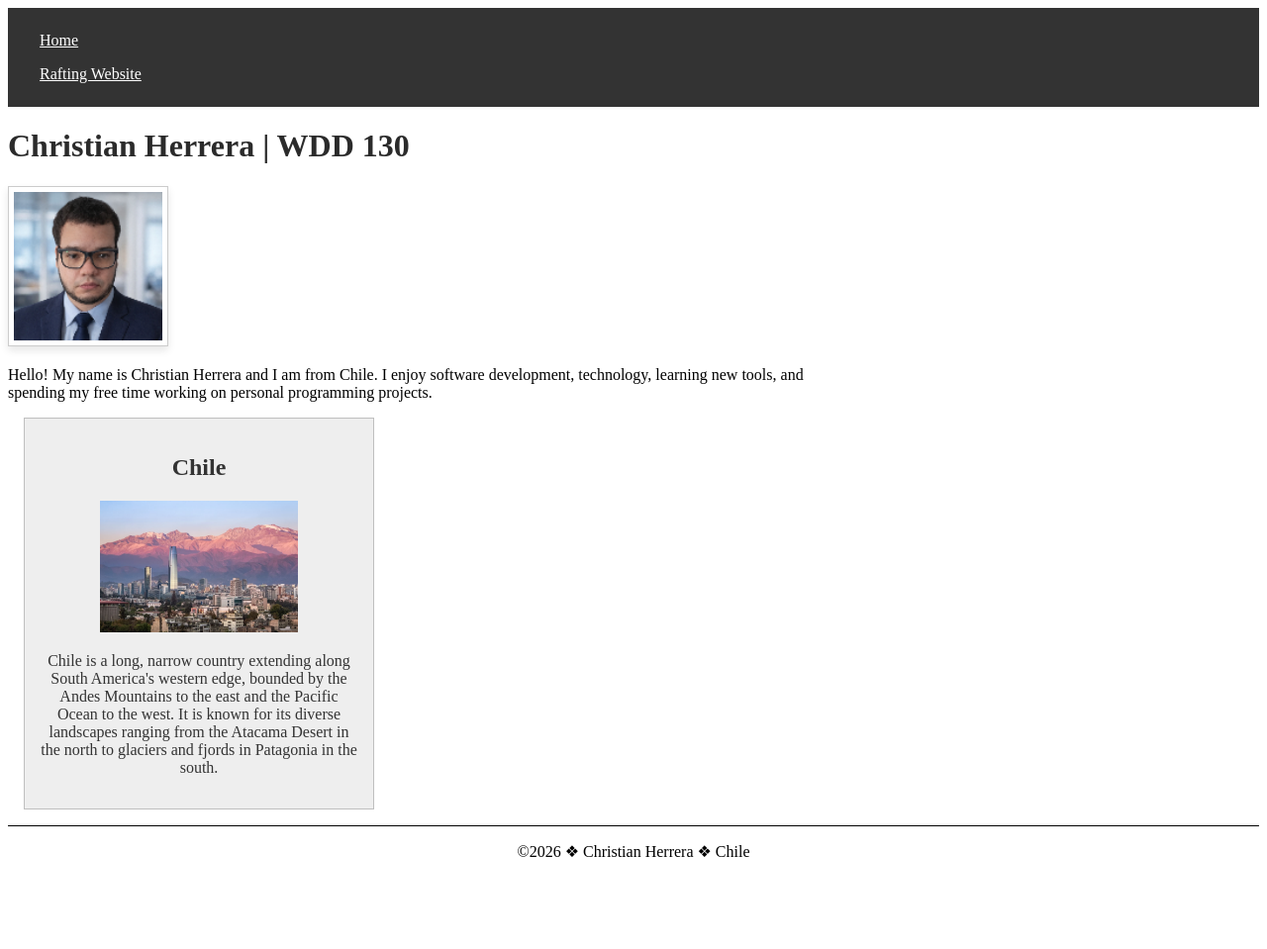
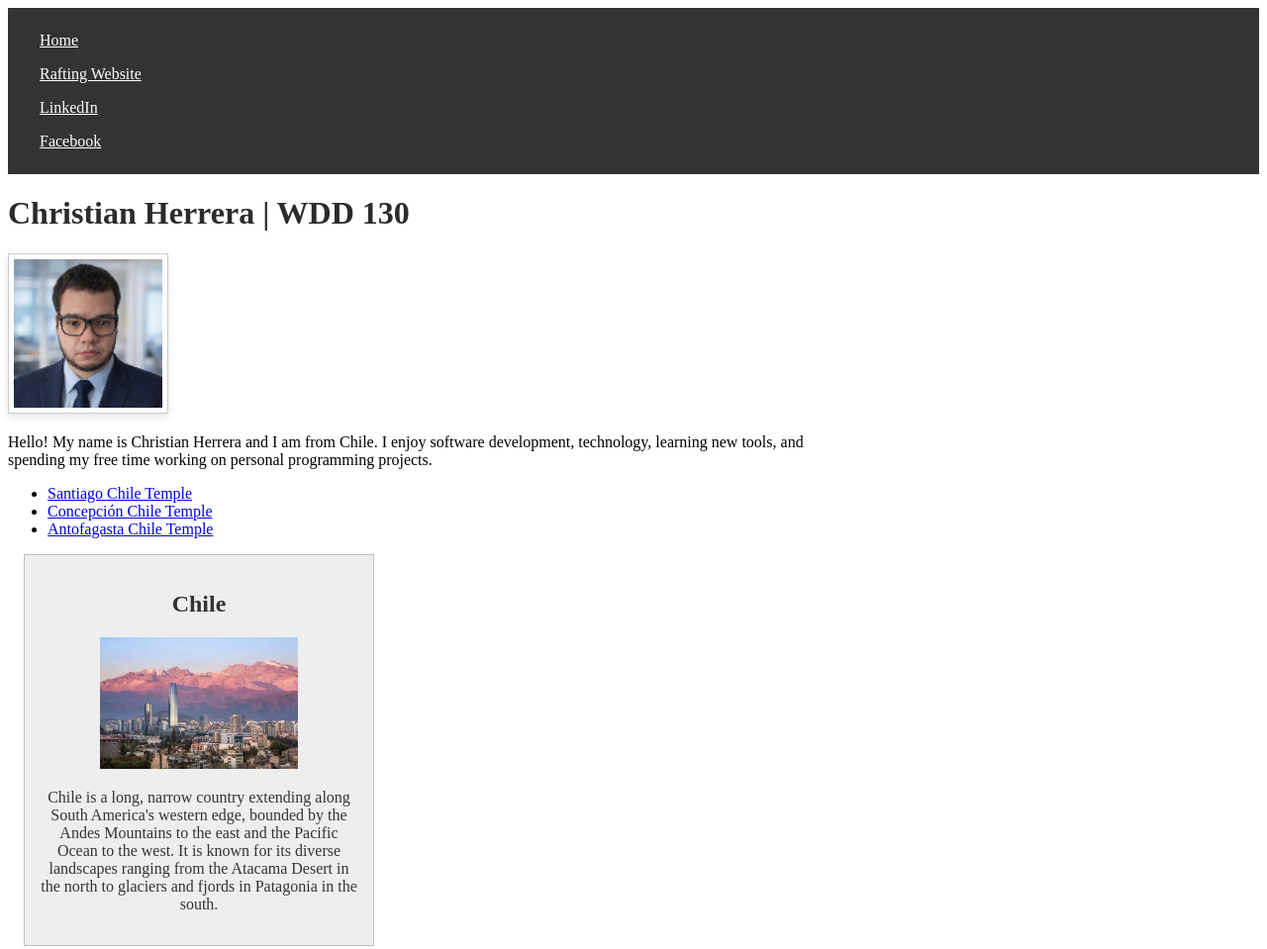
Before and after one commit to cahodev/wdd130, a plain HTML site: page index.html in a window 1280 px wide. Shown: the top 959 px of the page at 99% size. Before the commit the page ends 886 px from the top, so only its background shows below. Drawn offline with Linux system fonts and the light colour scheme.

Commit message:
Update index.html

```diff
--- a/index.html
+++ b/index.html
@@ -13,6 +13,8 @@
       <nav>
         <a href="#">Home</a>
         <a href="wwr/">Rafting Website</a>
+        <a href="https://linkedin.com" target="_blank" rel="noopener">LinkedIn</a>
+        <a href="https://facebook.com" target="_blank" rel="noopener">Facebook</a>
       </nav>
     </header>
 
@@ -23,9 +25,14 @@
         Hello! My name is Christian Herrera and I am from Chile. I enjoy software development, technology,
         learning new tools, and spending my free time working on personal programming projects.
       </p>
+      <ul class="box">
+        <li><a href="https://www.churchofjesuschrist.org/temples/details/santiago-chile-temple" target="_blank" rel="noopener">Santiago Chile Temple</a></li>
+        <li><a href="https://www.churchofjesuschrist.org/temples/details/concepcion-chile-temple" target="_blank" rel="noopener">Concepción Chile Temple</a></li>
+        <li><a href="https://www.churchofjesuschrist.org/temples/details/antofagasta-chile-temple" target="_blank" rel="noopener">Antofagasta Chile Temple</a></li>
+      </ul>
     </main>
 
-    <aside>
+    <aside class="box">
       <h2>Chile</h2>
       <img src="images/chile.jpg" alt="Landscape of Chile">
       <p>Chile is a long, narrow country extending along South America's western edge, bounded by the Andes Mountains to the east and the Pacific Ocean to the west. It is known for its diverse landscapes ranging from the Atacama Desert in the north to glaciers and fjords in Patagonia in the south.</p>
```
